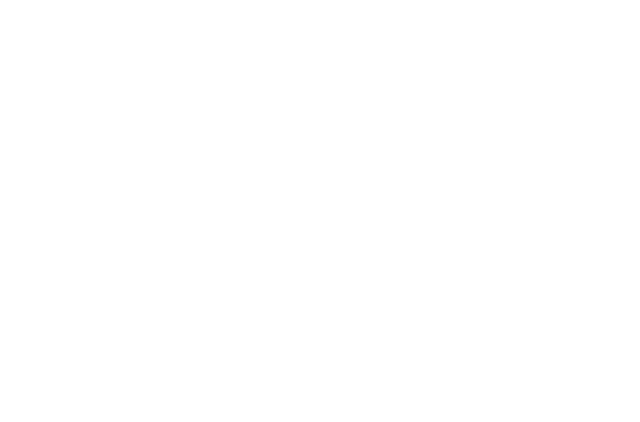
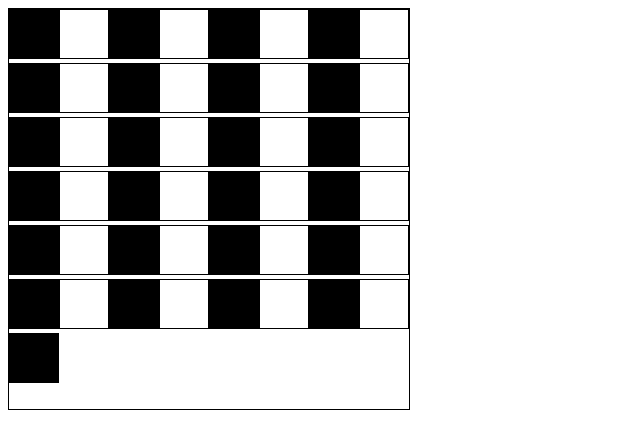
Before and after one commit to vlworks/gb_less2_JS_easy, a plain HTML site: page index.html in a window 1280 px wide. Shown: the whole page, without its empty margins (0-640 px from the left). Drawn offline with Linux system fonts and the light colour scheme.

Commit message:
in 1 file

```diff
--- /dev/null
+++ b/css/lesson5.css
@@ -0,0 +1,38 @@
+.board {
+    border: 1px solid black;
+    width: 400px;
+    height: 400px;
+}
+
+.block {
+    width: 50px;
+    height: 50px;
+    box-sizing: border-box;
+    border: 1px solid black;
+    display: inline-block;
+}
+
+.block_clrfix {
+    clear: both;
+}
+
+.block_black {
+    background-color: black;
+}
+
+/* table {
+    margin: 15px;
+    border-collapse: collapse;
+}
+
+tr, td {
+    width: 50px;
+    height: 50px;
+    text-align: center;
+    border: 1px solid black;
+    box-sizing: border-box;
+}
+
+.black {
+    background-color: black;
+} */
--- a/index.html
+++ b/index.html
@@ -3,9 +3,185 @@
 <head>
 	<meta charset="UTF-8">
 	<title>JS HomeWork</title>
-	<script defer src="lesson5.js"></script>
+	<link rel="stylesheet" href="css/lesson5.css">
+
 </head>
 <body>
+	<!-- <div class="board">
+		<div class="block"></div>
+		<div class="block block_black"></div>
+		<div class="block"></div>
+		<div class="block block_black"></div>
+		<div class="block"></div>
+		<div class="block block_black"></div>
+		<div class="block"></div>
+		<div class="block block_black"></div>
+		<div class="block block_clrfix  block_black"></div>
+		<div class="block"></div>
+		<div class="block block_black"></div>
+		<div class="block"></div>
+		<div class="block block_black"></div>
+		<div class="block"></div>
+		<div class="block block_black"></div>
+		<div class="block"></div>
+		<div class="block block_clrfix"></div>
+		<div class="block block_black"></div>
+		<div class="block"></div>
+		<div class="block block_black"></div>
+		<div class="block"></div>
+		<div class="block block_black"></div>
+		<div class="block"></div>
+		<div class="block block_black"></div>
+		<div class="block block_clrfix block_black"></div>
+		<div class="block"></div>
+		<div class="block block_black"></div>
+		<div class="block"></div>
+		<div class="block block_black"></div>
+		<div class="block"></div>
+		<div class="block block_black"></div>
+		<div class="block"></div>
+		<div class="block block_clrfix"></div>
+		<div class="block block_black"></div>
+		<div class="block"></div>
+		<div class="block block_black"></div>
+		<div class="block"></div>
+		<div class="block block_black"></div>
+		<div class="block"></div>
+		<div class="block block_black"></div>
+		<div class="block block_clrfix block_black"></div>
+		<div class="block"></div>
+		<div class="block block_black"></div>
+		<div class="block"></div>
+		<div class="block block_black"></div>
+		<div class="block"></div>
+		<div class="block block_black"></div>
+		<div class="block"></div>
+		<div class="block block_clrfix"></div>
+		<div class="block block_black"></div>
+		<div class="block"></div>
+		<div class="block block_black"></div>
+		<div class="block"></div>
+		<div class="block block_black"></div>
+		<div class="block"></div>
+		<div class="block block_black"></div>
+		<div class="block block_clrfix block_black"></div>
+		<div class="block"></div>
+		<div class="block block_black"></div>
+		<div class="block"></div>
+		<div class="block block_black"></div>
+		<div class="block"></div>
+		<div class="block block_black"></div>
+		<div class="block"></div>
+	</div> -->
 
+	<!-- <table>
+		<tr>
+			<td>8</td>
+			<td></td>
+			<td class="black"></td>
+			<td></td>
+			<td class="black"></td>
+			<td></td>
+			<td class="black"></td>
+			<td></td>
+			<td class="black"></td>
+		</tr>
+		<tr>
+			<td>7</td>
+			<td class="black"></td>
+			<td></td>
+			<td class="black"></td>
+			<td></td>
+			<td class="black"></td>
+			<td></td>
+			<td class="black"></td>
+			<td></td>
+		</tr>
+		<tr>
+			<td>6</td>
+			<td></td>
+			<td class="black"></td>
+			<td></td>
+			<td class="black"></td>
+			<td></td>
+			<td class="black"></td>
+			<td></td>
+			<td class="black"></td>
+		</tr>
+		<tr>
+			<td>5</td>
+			<td class="black"></td>
+			<td></td>
+			<td class="black"></td>
+			<td></td>
+			<td class="black"></td>
+			<td></td>
+			<td class="black"></td>
+			<td></td>
+		</tr>
+		<tr>
+			<td>4</td>
+			<td></td>
+			<td class="black"></td>
+			<td></td>
+			<td class="black"></td>
+			<td></td>
+			<td class="black"></td>
+			<td></td>
+			<td class="black"></td>
+		</tr>
+		<tr>
+			<td>3</td>
+			<td class="black"></td>
+			<td></td>
+			<td class="black"></td>
+			<td></td>
+			<td class="black"></td>
+			<td></td>
+			<td class="black"></td>
+			<td></td>
+		</tr>
+		<tr>
+			<td>2</td>
+			<td></td>
+			<td class="black"></td>
+			<td></td>
+			<td class="black"></td>
+			<td></td>
+			<td class="black"></td>
+			<td></td>
+			<td class="black"></td>
+		</tr>
+		<tr>
+			<td>1</td>
+			<td class="black"></td>
+			<td></td>
+			<td class="black"></td>
+			<td></td>
+			<td class="black"></td>
+			<td></td>
+			<td class="black"></td>
+			<td></td>
+		</tr>
+		<tr>
+			<td></td>
+			<td>a</td>
+			<td>b</td>
+			<td>c</td>
+			<td>d</td>
+			<td>e</td>
+			<td>f</td>
+			<td>g</td>
+			<td>h</td>
+		</tr>
+	</table> -->
+
+	<div class="board" id="board">
+
+	</div>
+
+
+
+	<script src="lesson5.js"></script>
 </body>
 </html>
--- a/lesson5.js
+++ b/lesson5.js
@@ -0,0 +1,28 @@
+// var $block = document.getElementById('block');
+// var $table = document.createElement('table');
+// var count = 0;
+
+// for(var i = 0; i < 8; i++) {
+//   var $row = document.createElement('tr');
+
+//   for(var j = 0; j < 8; j++) {
+//     var $cell = document.createElement('td');
+//     $cell.textContent = 'cell-' + i + '-' + j;
+//     $row.appendChild($cell);
+//   }
+
+//   $table.appendChild($row);
+// }
+
+// $block.appendChild($table);
+
+var $board = document.getElementById('board');
+
+for(var i = 0; i < 49; i++){
+    $block = document.createElement('div');
+    $block.classList.add('block');
+    $board.appendChild($block);
+    if(i % 2 == 0){
+        $block.classList.add('block_black');
+    }
+}
```
Also changed, not shown: lesson5.html (added, +88 -0 lines).
